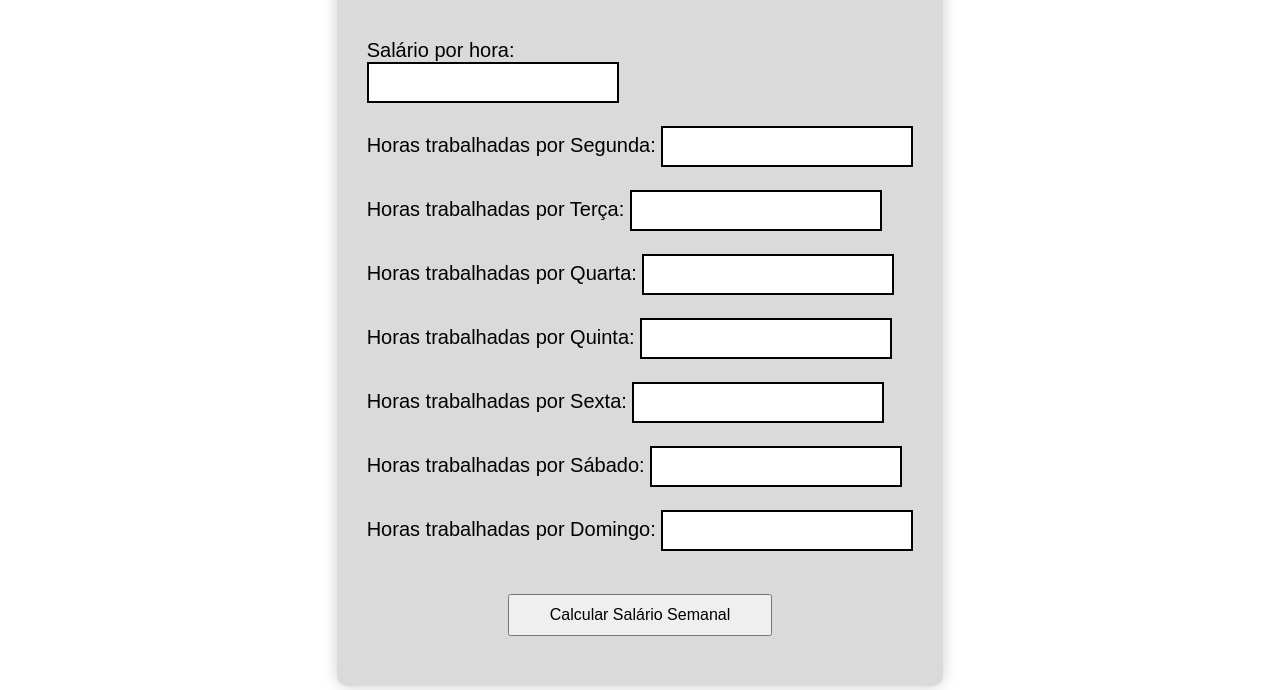
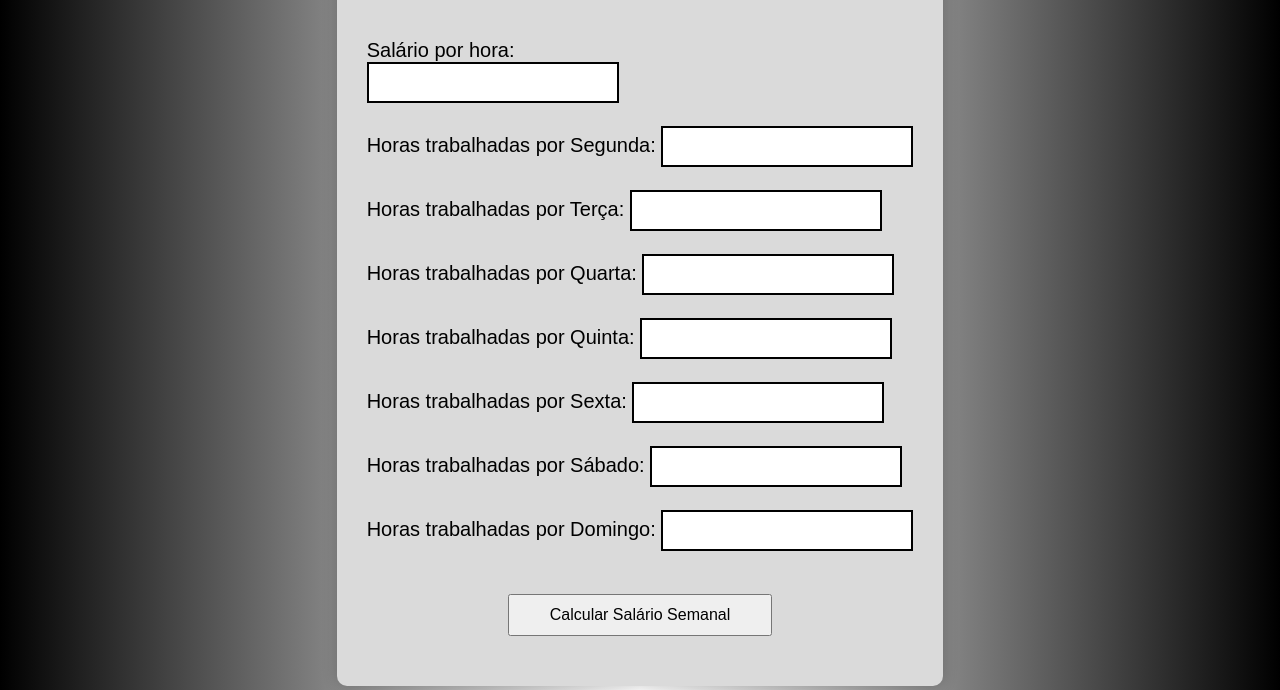
Before and after one commit to ViniciusTaira/Hisashii, a plain HTML site: page index.html in a window 1280 px wide. Shown: the part 110-800 px from the top of the page. Drawn offline with Linux system fonts and the light colour scheme.

Commit message:
Fix HTML structure and styling issues

```diff
--- a/index.html
+++ b/index.html
@@ -22,7 +22,7 @@
 
     font-family: Arial, sans-serif;
     font-size: 20px;
-    background-color:liner-gradient(to right, black, white, black);
+    background:linear-gradient(to right, black, white, black);
 }
 h2 {
     font-size: 25px;
```
